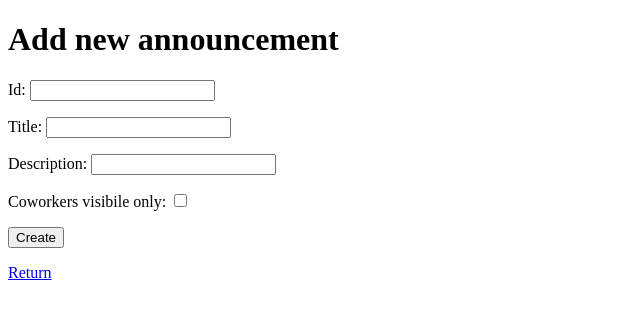
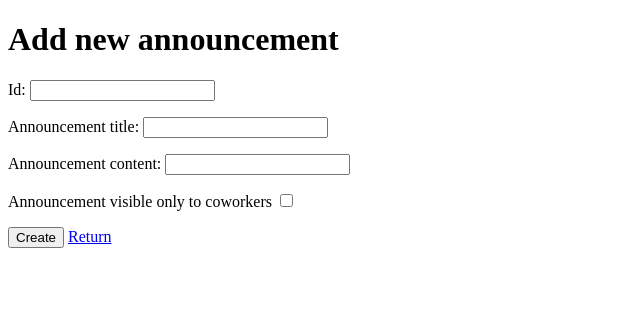
Before and after one commit to krystiankowalski95/announcement-board-io, a Flask app: template templates/add_announcement.html in a window 1280 px wide. Shown: the top 319 px of the page, without its empty margins (0-640 px from the left). Run offline with Flask 2, Linux system fonts and the light colour scheme; the template is opened without the code that fills it, so the values that code supplies are empty.

Commit message:
Dodawanie ogłoszeń do bazy danych

```diff
--- a/app.py
+++ b/app.py
@@ -1,32 +1,23 @@
-import time
-
 from flask import Flask, render_template, request, redirect, url_for
 from flask_sqlalchemy import SQLAlchemy
+from datetime import date
 
 app = Flask(__name__)
 app.config["SQLALCHEMY_DATABASE_URI"] = "sqlite:///announcements.sqlite"
 db = SQLAlchemy(app)
 
-
-
-class User(db.Model):
-    id = db.Column(db.Integer,primary_key=True)
-    name = db.Column(db.String,nullable=False)
-    surname = db.Column(db.String, nullable=False)
-    userType = db.Column(db.String,nullable=False)
-
 class Announcement(db.Model):
     id = db.Column(db.Integer, primary_key=True)
     title = db.Column(db.String(150),nullable=False)
     description = db.Column(db.String(500),nullable=False)
-    date = db.Column(db.DateTime,nullable=False)
-    readerVisibility = db.Column(db.Boolean,nullable=False)
+    date = db.Column(db.DateTime, nullable=False)
+    readerVisibility = db.Column(db.Boolean)
 
-    def __init__(self,id, title, description, dateAdded, readerVisibility):
+    def __init__(self,id, title, description,date, readerVisibility):
         self.id = id
         self.title = title
         self.description = description
-        self.date = dateAdded
+        self.date = date
         self.readerVisibility = readerVisibility
 
 db.create_all()
@@ -37,38 +28,22 @@ def home():
     return render_template("index.html")
 
 @app.route('/reader')
-def reader_page():
-    return render_template("reader_main.html")
+def reader():
+    return render_template("reader.html")
 
 @app.route('/worker')
-def worker_page():
-    return render_template("worker_main.html")
+def worker():
+    return render_template("worker.html")
 
-
-@app.route('/worker_add_announcement')
-def worker_add_announcement():
-    return render_template("add_announcement.html")
-
-
-@app.route('/worker_get_announcements')
-def worker_get_announcements():
-    return render_template("get_announcements.html")
-
-@app.route('/reader_get_announcements')
-def reader_get_announcements():
-    return render_template("get_reader_announcements.html")
-
-
-@app.route('/worker_add_announcement', methods=['GET', 'POST'])
-def add_event():
-    print(time.strftime('%A %B, %d %Y %H:%M:%S'))
+@app.route('/worker/add_announcement', methods=['GET', 'POST'])
+def add_announcement():
     if request.method == 'POST':
         announcement = Announcement(id=request.form['id'], title=request.form['title'], description=request.form['description'],
-                                    date=time.strftime('%A %B, %d %Y %H:%M:%S'),readerVisibility= request.form['readerVisibility'])
+                                    date=date.today(),readerVisibility='readerVisibility' in request.form)
         db.session.add(announcement)
         db.session.commit()
-        return redirect(url_for('worker_page'))
-    return render_template('/worker',)
+        return redirect(url_for('worker'))
+    return render_template('add_announcement.html',)
 
 if __name__ == '__main__':
     app.run()
--- a/templates/add_announcement.html
+++ b/templates/add_announcement.html
@@ -1,5 +1,5 @@
 {% extends "layout.html" %}
-{% block title %}Add new announcement{% endblock %}
+{% block title %}Add Announcement{% endblock %}
 {% block head %}
     {{ super() }}
     <style>
@@ -12,17 +12,16 @@
             Id:
             <input type=number name=id value="{{ request.form.id }}">
         <p>
-            Title:
-            <input type=string name=title value="{{ request.form.title }}">
+            Announcement title:
+            <input type=text name=title value="{{ request.form.title }}">
         <p>
-            Description:
-            <input type=string name=description value="{{ request.form.description }}">
+            Announcement content:
+            <input type=text name=description value="{{ request.form.description }}">
         <p>
-            Coworkers visibile only:
-            <input type="checkbox" name="" value="{{ request.form.description }}">
+            Announcement visible only to coworkers
+            <input type=checkbox name=readerVisibility value="{{ request.form.readerVisibility }}">
         <p>
             <input type=submit value="Create">
-        <p>
-            <a href="{{ url_for('worker_page') }}">Return</a>
+            <a href="{{ url_for('worker') }}">Return</a>
   </form>
 {% endblock %}
--- a/templates/worker_main.html
+++ b/templates/worker.html
@@ -6,8 +6,9 @@
 </head>
 <body>
     <div>
-        <h3> <a link href="/worker_get_announcements">Display announcements</a></h3>
-        <h3> <a link href="/worker_add_announcement">Add new announcements</a></h3>
+        <h3> <a link href={{ url_for('add_announcement') }}>Add new announcements</a></h3>
+
+
     </div>
 </body>
 </html>
```
Also changed, not shown: announcements.sqlite, templates/reader.html (renamed from templates/reader_main.html).
